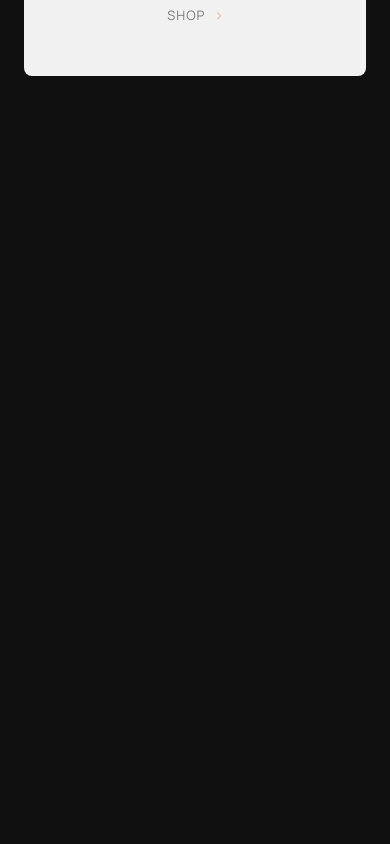
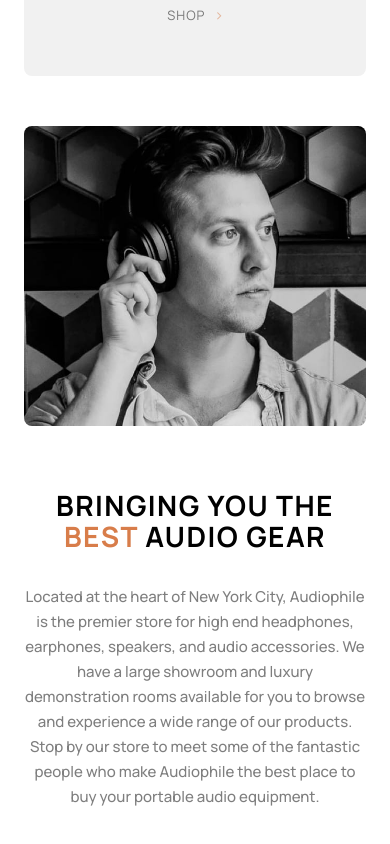
Before and after one commit to firasRoggai/mern_project, a React (Vite) app: page / in a window 390 px wide. Shown: the part 914-1758 px from the top of the page. Before the commit the page ends 990 px from the top, so only its background shows below. Built offline with nearby package versions, Linux system fonts and the light colour scheme.

Commit message:
creating article component

```diff
--- a/src/App.jsx
+++ b/src/App.jsx
@@ -1,13 +1,18 @@
 import Navbar from './componenets/Navbar/Navbar'
 import './style/main.scss'
 import CategoryCards from './componenets/CategoryCards/CategoryCards'
+import Article from './componenets/Article/Article'
 
 function App() {
   return (
     <>
-      <Navbar />
+    {/* temporary fix for black background for the navbar*/}
+      <div style={{backgroundColor: "black"}}>
+        <Navbar />
+      </div>
       <div className="container">
         <CategoryCards />
+        <Article />
       </div>
     </>
   )
--- /dev/null
+++ b/src/componenets/Article/Article.jsx
@@ -0,0 +1,25 @@
+//style
+import './Article.scss'
+
+export default function Article() {
+  return (
+    <div className="article">
+      {/* not sure what to name the following div */}
+      <div className='article--left-width'>
+        <h2 className="article__title">
+          BRINGING YOU THE <span className="article__title--orange">BEST</span>{' '}
+          AUDIO GEAR
+        </h2>
+        <p className="article__description">
+          Located at the heart of New York City, Audiophile is the premier store
+          for high end headphones, earphones, speakers, and audio accessories.
+          We have a large showroom and luxury demonstration rooms available for
+          you to browse and experience a wide range of our products. Stop by our
+          store to meet some of the fantastic people who make Audiophile the
+          best place to buy your portable audio equipment.
+        </p>
+      </div>
+      <div className="article__img"></div>
+    </div>
+  )
+}
--- /dev/null
+++ b/src/componenets/Article/Article.scss
@@ -0,0 +1,78 @@
+@import '../../style/abstract';
+
+.article {
+  display: grid;
+  grid-template-columns: repeat(2, 1fr);
+  gap: 1.75rem;
+  margin: 50px 0;
+
+  &--left-width {
+    max-width: 27.8125rem;
+    display: flex;
+    flex-direction: column;
+    justify-content: center;
+  }
+
+  &__title {
+    font-size: clamp(1.75rem, 1.5vw + 1.1875rem, 2.5rem);
+    line-height: 1.1;
+    margin-bottom: 2rem;
+    letter-spacing: 1.43px;
+  }
+  &__title--orange {
+    color: $clr-primary-400;
+  }
+
+  &__description {
+    opacity: 0.5;
+    font-size: .9375rem;
+    line-height: 25px;
+    font-weight: 500;
+  }
+
+  &__img {
+    background: url('../../assets/article-img.jpg') 50%;
+    background-size: cover;
+    min-height: 480px;
+    border-radius: 0.5rem;
+  }
+}
+
+@media (max-width: $screen-md) {
+  .article {
+    grid-template-columns: 1fr;
+    grid-template-rows: 1fr;
+    gap: 4rem;
+    text-align: center;
+
+    &--left-width {
+      max-width: 100%;
+      padding-inline: 6rem;
+    }
+
+    &__img {
+      background: url("../../assets/zoomed-in-article-img.jpg") 50%;
+      background-size: cover;
+      order: -1;
+      min-height: 300px;
+    }
+  }
+};
+
+@include md-screen {
+  .article {
+
+    &--left-width {
+      padding-inline: 6rem;
+    }
+  }
+}
+@include small-screen {
+  .article {
+
+    &--left-width {
+      max-width: 100%;
+      padding-inline: 0;
+    }
+  }
+}
--- a/src/style/main.scss
+++ b/src/style/main.scss
@@ -18,7 +18,7 @@
   font-family: "Manrope", sans-serif;
   // background-color: #fafafa;
   // leaving it as black for now
-  background: $clr-primary-600;
+  // background: $clr-primary-600;
   position: relative;
 }
 .container {
```
Also changed, not shown: src/assets/article-img.jpg (added), src/assets/zoomed-in-article-img.jpg (added).
